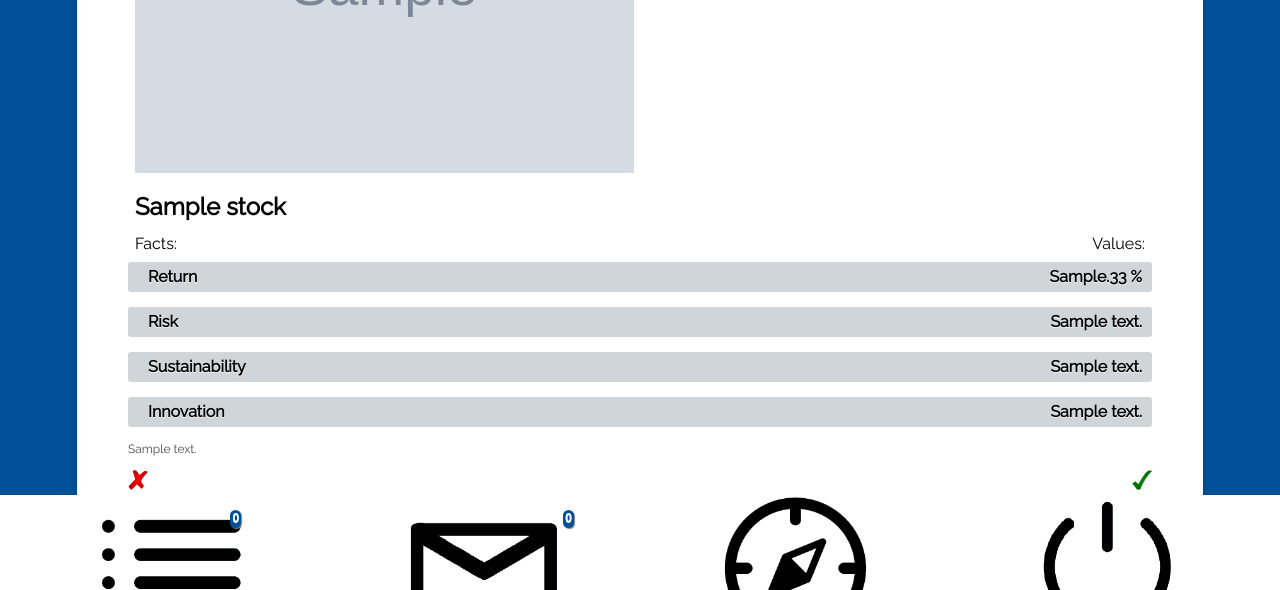
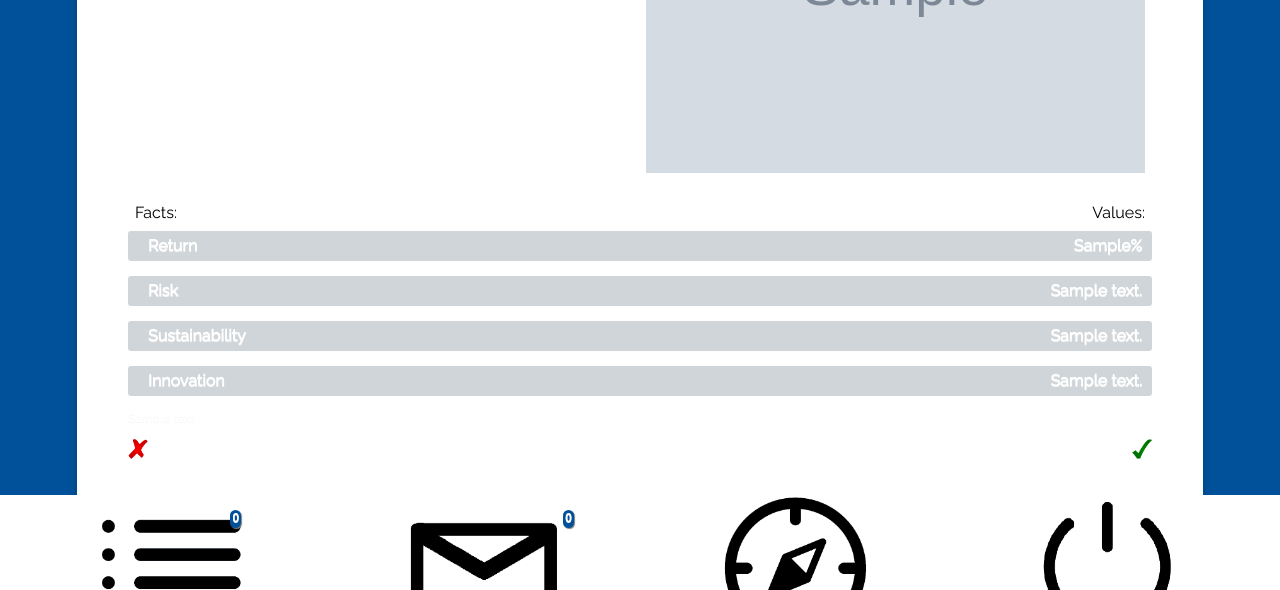
Before and after one commit to matthiaswanker/websiteoo, a Django app: template templates/swipe.html in a window 1280 px wide. Shown: the part 364-954 px from the top of the page. Run offline with Django 3.2, Linux system fonts and the light colour scheme; tables that the repository leaves empty hold one stand-in row (values such as "Sample post"); the template is opened without the code that fills it: values that come from a table or form of the project are taken from there, most other values are stand-ins (such as "Sample title", 1, 10 or a date in 2020); grey boxes marked "Sample" are stand-in pictures; some libraries are stand-ins or nearby versions.

Commit message:
color bars

```diff
--- a/cerandi_app/static/statement/css/stylebar.css
+++ b/cerandi_app/static/statement/css/stylebar.css
@@ -1,10 +1,9 @@
 body {
   font-family: 'Raleway', sans-serif;
-
 }
 
 p{
-  color:#525252;
+  color:#FFFFFF;
   font-size:12px;
 }
 
@@ -37,7 +36,7 @@ p{
 width:110px;
 	font-weight:bold;
 	font-size:16px;
-	#color:#000000;
+	color:#FFFFFF;
 	background: rgba(36, 66, 80, 0.18);
 	-webkit-border-top-left-radius:3px;
 	-webkit-border-bottom-left-radius:4px;
@@ -77,6 +76,6 @@ width:110px;
 	font-weight: bold;
 	height:30px;
 	line-height:30px;
-	color:#000000;
-	color: rgb(0, 0, 0);
+	color: #ffffff;
+	color: rgb(255, 255, 255);
 }
--- a/templates/swipe.html
+++ b/templates/swipe.html
@@ -42,13 +42,13 @@
             <tr>
                <!-- <td width="50%" style="font-weight: bold; font-size: 18pt">{{ stock.ticker_name }}{{ stock.pk }} </td> -->
                 <td width="50%"> <img id="logo"
-                src="{{   stock.logo_url }} " alt="Logo" width="100%" ></td>
+                src="{{   stock.service_url }} " alt="Logo" width="100%" ></td>
                 <td style="text-align: right">
                 <img id="service"
-                src="{{   stock.service_url }} " alt="Logo" width="100%" > </td>
+                src="{{  stock.logo_url  }} " alt="Logo" width="100%" > </td>
             </tr>
            <tr>
-               <td style="font-weight: bold; font-size: 18pt">{{   stock.ticker_name }}</td>
+               <td style="font-weight: bold; font-size: 18pt"></td>
                <td style="text-align: right"></td>
             </tr>
            <tr>
@@ -60,10 +60,10 @@
                 <td style="text-align: right">{{   stock.stock_return }}</td>
             </tr> -->
         </table>
-          <div class="skillbar clearfix " data-percent="{{   stock.stock_return }}0">
+          <div class="skillbar clearfix " data-percent="{{   stock.stock_return }}0%">
 	                <div class="skillbar-title" style="background: transparent;"><span>Return</span></div>
 	                <div class="skillbar-bar" style="background: #469FD8;"></div>
-	                <div class="skill-bar-percent">{{   stock.stock_return }}.33 %</div>
+	                <div class="skill-bar-percent">{{   stock.stock_return }}%</div>
                     </div>
             <div class="skillbar clearfix " data-percent="{{   stock.stock_risk }}%">
 	                <div class="skillbar-title" style="background: transparent;"><span>Risk</span></div>
```
